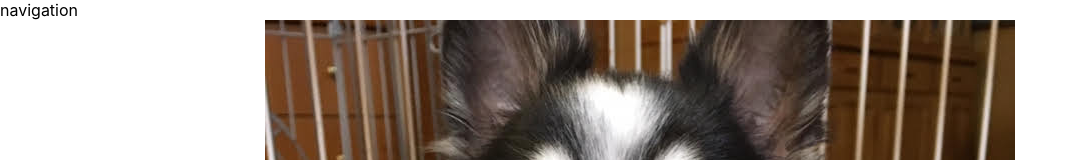
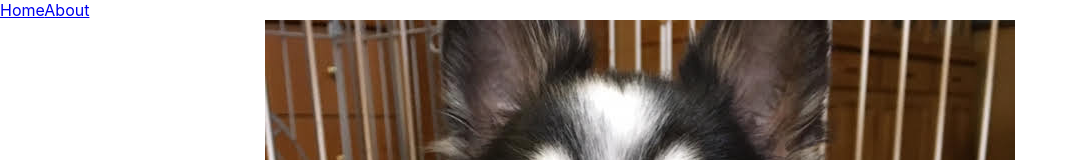
Before and after one commit to yuki1111117/sandbox, a Nuxt app in the folder hamu/: page / in a window 1280 px wide. Shown: the top 160 px of the page, without its empty margins (0-1077 px from the left). Built offline with nearby package versions, Linux system fonts and the light colour scheme.

Commit message:
add navbar

```diff
--- /dev/null
+++ b/hamu/components/NavBar.vue
@@ -0,0 +1,8 @@
+<template>
+  <div>
+    <nav>
+      <nuxt-link to="/">Home</nuxt-link>
+      <nuxt-link to="/about">About</nuxt-link>
+    </nav>
+  </div>
+</template>
--- a/hamu/layouts/default.vue
+++ b/hamu/layouts/default.vue
@@ -1,6 +1,6 @@
 <template>
   <div>
-    <nav>navigation</nav>
+    <NavBar></NavBar>
     <Nuxt />
   </div>
 </template>
```
